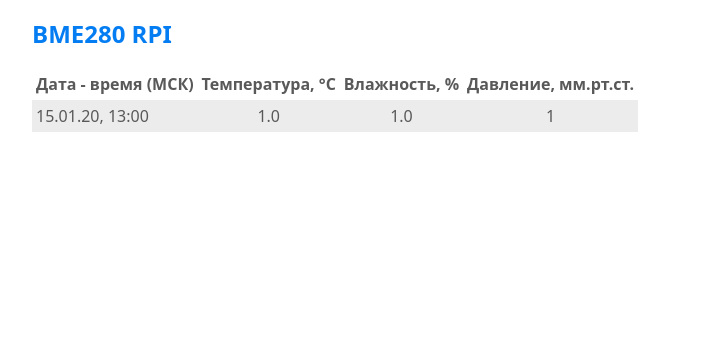
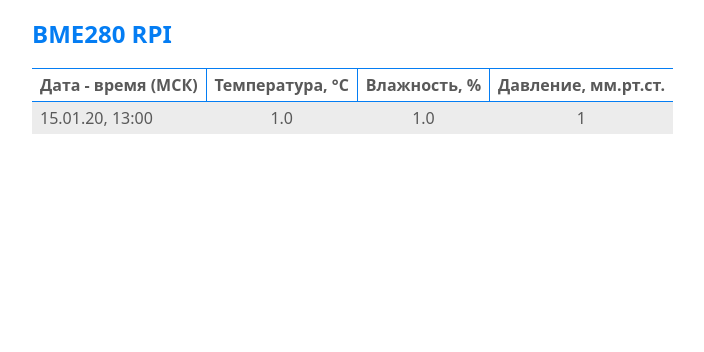
Before and after one commit to Missisol/meteoProject, a Flask app: page /bme280_rpi in a window 1280 px wide. Shown: the part 68-420 px from the top of the page, without its empty margins (58-762 px from the left). Run offline with Flask 3, Linux system fonts and the light colour scheme; tables that the repository leaves empty hold one stand-in row (values such as "Sample post").

Commit message:
update table cell style

```diff
--- a/app/static/css/table.css
+++ b/app/static/css/table.css
@@ -55,7 +55,7 @@
 
 
 .table__cell {
-    padding: var(--gap2) var(--gap2);
+    padding: var(--gap2) var(--gap4);
     vertical-align: top;
 
     & span {
@@ -76,3 +76,12 @@
         justify-content: center;
     }
 }
+
+th.table__cell {
+    border-bottom: 1px solid var(--base-blue-color);
+    border-top: 1px solid var(--base-blue-color);
+}
+
+th + th {
+    border-left: 1px solid var(--base-blue-color);
+}
```
